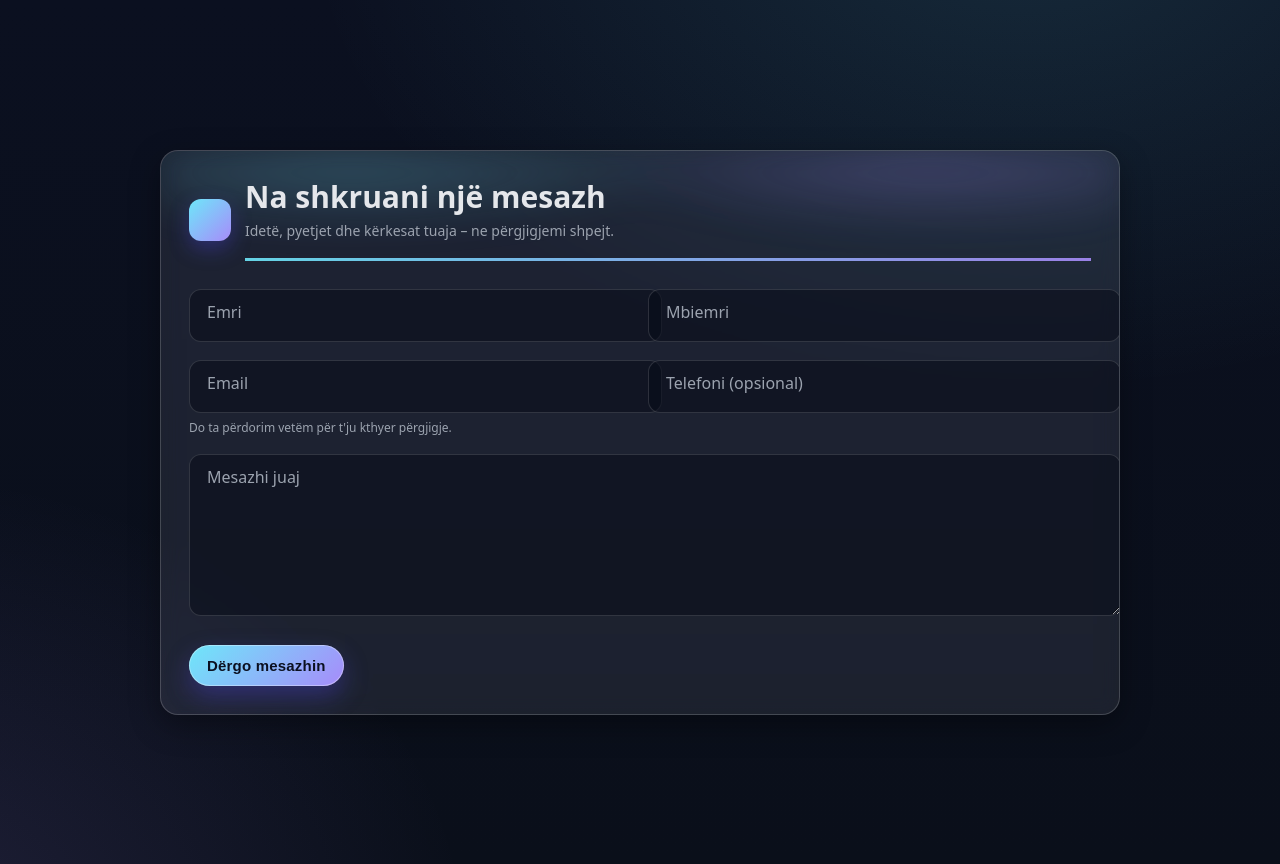
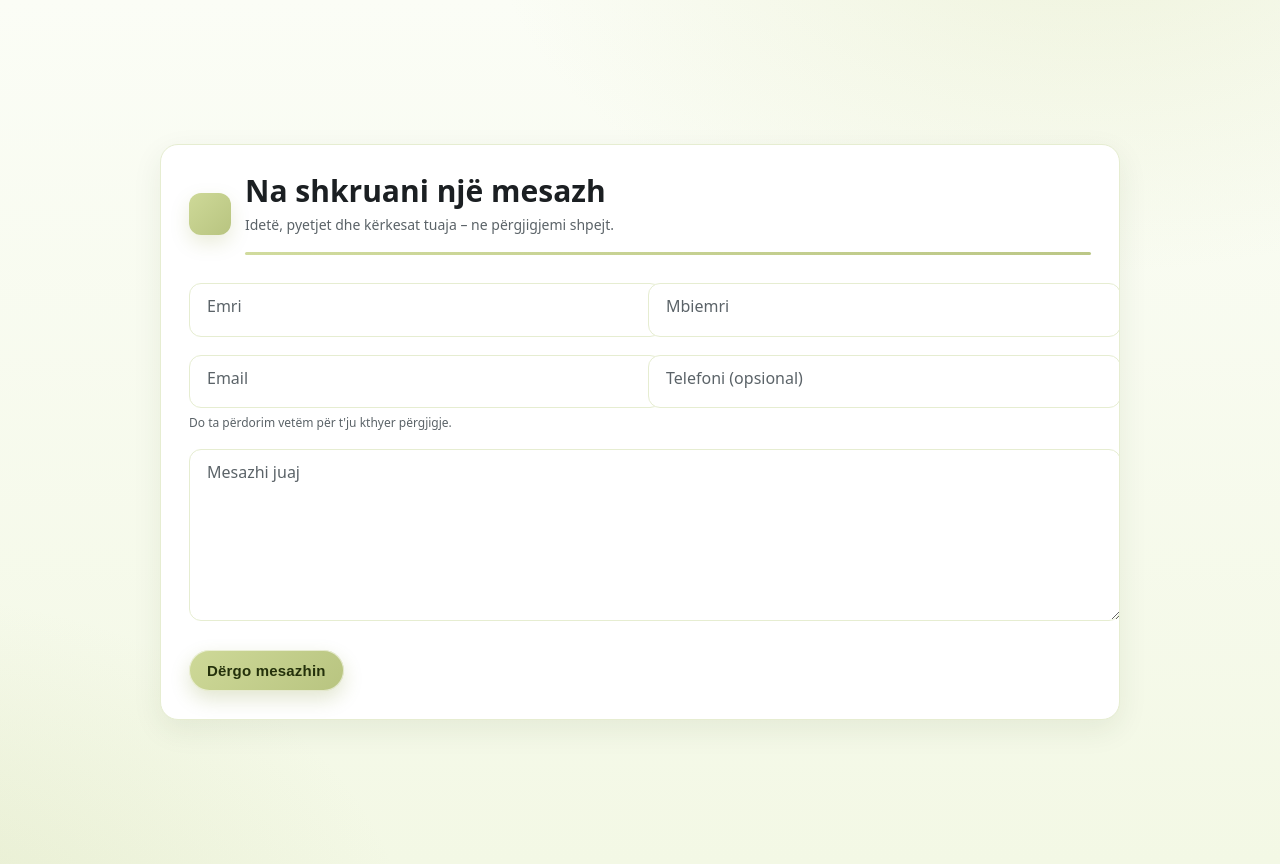
Before and after one commit to KetiBakiu/Contact_form_Contact, a plain HTML site: page index.html in a window 1280 px wide. Drawn offline with Linux system fonts and the light colour scheme.

Commit message:
Update index.html

```diff
--- a/index.html
+++ b/index.html
@@ -1,39 +1,38 @@
 <!DOCTYPE html>
-<html lang="en">
+<html lang="sq">
 <head>
   <meta charset="UTF-8" />
   <meta name="viewport" content="width=device-width, initial-scale=1" />
-  <title>Contact Us</title>
+  <title>Na shkruani një mesazh</title>
   <style>
     :root{
-      --bg: #0b1020;
-      --fg: #0f172a;
-      --card: rgba(255,255,255,.08);
-      --stroke: rgba(255,255,255,.18);
-      --text: #e5e7eb;
-      --muted: #9ca3af;
-      --primary: #6ee7f9;    /* cyan */
-      --accent:  #a78bfa;    /* violet */
-      --danger:  #fca5a5;
-      --success: #86efac;
-      --shadow: 0 10px 30px rgba(0,0,0,.35);
+      /* Palette */
+      --primary: #ced998;   /* requested green */
+      --primary-2: #b8c480; /* darker companion */
+      --ink: #1b1f22;       /* text */
+      --muted: #5b6368;     /* secondary text */
+      --bg-1: #fbfdf6;      /* light base */
+      --bg-2: #f3f8e5;      /* light tint */
+      --card: #ffffff;      /* card background */
+      --stroke: #e6edd1;    /* soft border */
+      --shadow: 0 10px 30px rgba(40, 60, 0, .08);
       --radius-xl: 18px;
       --radius-md: 12px;
     }
 
-    /* === Page background with soft gradient === */
+    /* Page: airy, light background with soft green blobs */
     body{
       margin:0; min-height:100svh; display:grid; place-items:center;
       font-family: system-ui, -apple-system, Segoe UI, Roboto, Arial, sans-serif;
-      color: var(--text);
-      background: radial-gradient(1200px 800px at 80% -10%, rgba(103,232,249,.12), transparent 60%),
-                  radial-gradient(1000px 800px at -10% 110%, rgba(167,139,250,.14), transparent 60%),
-                  linear-gradient(180deg, #0b1020, #0a0f1a);
+      color: var(--ink);
+      background:
+        radial-gradient(1000px 600px at 85% -10%, rgba(206,217,152,.28), transparent 60%),
+        radial-gradient(900px 600px at -10% 110%, rgba(184,196,128,.22), transparent 60%),
+        linear-gradient(180deg, var(--bg-1), var(--bg-2));
       padding: 32px;
     }
 
-    /* === Container === */
-    .wrap { width:min(960px, 100%); }
+    .wrap{ width:min(960px, 100%); }
 
     .card{
       position:relative;
@@ -41,102 +40,84 @@
       border: 1px solid var(--stroke);
       border-radius: var(--radius-xl);
       box-shadow: var(--shadow);
-      backdrop-filter: blur(10px) saturate(120%);
-      -webkit-backdrop-filter: blur(10px) saturate(120%);
       overflow: clip;
     }
 
-    .header{
-      padding: 28px 28px 0 28px;
-      display:flex; align-items:center; gap:14px;
-    }
-    .logo{ width:42px; height:42px; border-radius:12px; background:linear-gradient(135deg, var(--primary), var(--accent)); box-shadow: 0 8px 20px rgba(79,70,229,.35); }
+    .header{ padding: 28px 28px 0; display:flex; align-items:center; gap:14px; }
+    .logo{ width:42px; height:42px; border-radius:12px; background:linear-gradient(135deg, var(--primary), var(--primary-2)); box-shadow: 0 8px 20px rgba(111,128,0,.15); }
     .titleBox{ flex:1; }
     h1{ font-size: clamp(22px, 2.4vw, 30px); line-height:1.2; margin:0; }
     .subtitle{ margin:6px 0 0; color: var(--muted); font-size:14px; }
+    .accent-bar{ height:3px; width:100%; margin:18px 0 0; background: linear-gradient(90deg, var(--primary), var(--primary-2)); opacity:.95; border-radius: 999px; }
 
-    /* Accent border */
-    .accent-bar{
-      height:3px; width:100%; margin:18px 0 0; background: linear-gradient(90deg, var(--primary), var(--accent)); opacity:.9;
-    }
-
-    /* === Form === */
     form{ padding: 28px; display:grid; gap:18px; }
 
     .grid{ display:grid; grid-template-columns: 1fr 1fr; gap:16px; }
-    @media (max-width: 720px){
-      .grid{ grid-template-columns: 1fr; }
-    }
+    @media (max-width: 720px){ .grid{ grid-template-columns: 1fr; } }
 
     .field{ position:relative; }
     .input, textarea{
       width:100%;
       padding: 16px 14px 14px;
       border-radius: var(--radius-md);
-      border:1px solid rgba(255,255,255,.14);
-      background: rgba(8,12,24,.55);
-      color: var(--text);
-      outline:none; font-size:15px; line-height:1.4;
+      border:1px solid var(--stroke);
+      background: #fff;
+      color: var(--ink);
+      outline:none; font-size:15px; line-height:1.45;
       transition: border .2s ease, box-shadow .2s ease, background .2s ease;
     }
     .input::placeholder, textarea::placeholder{ color: transparent; }
 
-    /* Floating label */
     .label{
       position:absolute; left:12px; top:12px; padding:0 6px;
       transform-origin:left top; pointer-events:none;
       color: var(--muted); background: transparent;
       transition: transform .18s ease, color .18s ease, background .18s ease;
     }
-    .input:focus, textarea:focus{ border-color: rgba(167,139,250,.8); box-shadow: 0 0 0 3px rgba(167,139,250,.18); background: rgba(12,18,36,.65); }
+
+    .input:focus, textarea:focus{
+      border-color: color-mix(in oklab, var(--primary) 60%, #7a8742 0%);
+      box-shadow: 0 0 0 4px color-mix(in oklab, var(--primary) 30%, transparent);
+      background: #fff;
+    }
 
     .input:not(:placeholder-shown) + .label,
     textarea:not(:placeholder-shown) + .label,
     .input:focus + .label,
     textarea:focus + .label{
-      transform: translateY(-12px) scale(.85);
-      background: linear-gradient(180deg, rgba(11,16,32,1), rgba(11,16,32,.6));
-      color: #d1d5db;
+      transform: translateY(-12px) scale(.86);
+      background: var(--card);
+      color: #3c4036;
     }
 
-    textarea{ min-height: 130px; resize: vertical; }
+    textarea{ min-height: 140px; resize: vertical; }
 
-    /* Helper text */
     .hint{ font-size: 12px; color: var(--muted); margin-top: 6px; }
 
-    /* Actions */
-    .actions{ display:flex; align-items:center; gap:12px; margin-top: 6px; }
+    .actions{ display:flex; align-items:center; gap:12px; margin-top: 6px; flex-wrap: wrap; }
     .btn{
       appearance:none; border:0; cursor:pointer; user-select:none;
       padding: 12px 18px; border-radius: 999px;
-      background: linear-gradient(135deg, var(--primary), var(--accent));
-      color: #0b1020; font-weight: 700; letter-spacing:.2px; font-size: 15px;
-      box-shadow: 0 10px 24px rgba(79,70,229,.35), inset 0 0 0 1px rgba(255,255,255,.35);
+      background: linear-gradient(135deg, var(--primary), var(--primary-2));
+      color: #24310b; font-weight: 700; letter-spacing:.2px; font-size: 15px;
+      box-shadow: 0 8px 20px rgba(110,130,20,.20), inset 0 0 0 1px rgba(255,255,255,.6);
       transition: transform .12s ease, filter .2s ease, box-shadow .2s ease;
     }
-    .btn:hover{ filter: brightness(1.08); box-shadow: 0 14px 34px rgba(79,70,229,.45), inset 0 0 0 1px rgba(255,255,255,.35); }
+    .btn:hover{ filter: brightness(1.05); box-shadow: 0 12px 28px rgba(110,130,20,.26), inset 0 0 0 1px rgba(255,255,255,.65); }
     .btn:active{ transform: translateY(1px); }
     .btn[disabled]{ opacity:.6; cursor:not-allowed; }
 
     .status{ font-size: 14px; color: var(--muted); }
 
-    /* Banner for success/error */
     .banner{ display:none; align-items:center; gap:10px; border-radius: 12px; padding: 12px 14px; border:1px solid; }
     .banner.show{ display:flex; }
-    .banner.success{ background: rgba(22,101,52,.25); border-color: rgba(34,197,94,.35); color:#d1fae5; }
-    .banner.error{ background: rgba(127,29,29,.25); border-color: rgba(239,68,68,.4); color:#fee2e2; }
-
-    /* Subtle decorative glow */
-    .glow{ position:absolute; inset:-2px; pointer-events:none; filter: blur(20px); opacity:.28; z-index:-1;
-      background: radial-gradient(600px 140px at 20% 0%, var(--primary), transparent 60%),
-                  radial-gradient(600px 140px at 80% 0%, var(--accent), transparent 60%);
-    }
+    .banner.success{ background: #f0f9eb; border-color: #cce3b0; color:#305419; }
+    .banner.error{ background: #fff3f3; border-color: #f3c2c2; color:#7a2c2c; }
   </style>
 </head>
 <body>
   <div class="wrap">
     <div class="card">
-      <div class="glow" aria-hidden="true"></div>
       <div class="header">
         <div class="logo" aria-hidden="true"></div>
         <div class="titleBox">
@@ -186,7 +167,7 @@
   </div>
 
   <script>
-    // Replace with your Apps Script Web App URL
+    // Vendos URL-në e Web App nga Google Apps Script
     const SCRIPT_URL = "https://script.google.com/macros/s/AKfycby9SPN4YNckyxGnbEuCR8aK-LxzOjYvmNJFRAJxl9gWODNv7JAfpf5dPvu0I6noXd5OjQ/exec";
 
     const form = document.getElementById("contact-form");
@@ -199,7 +180,6 @@
       banner.className = `banner show ${type}`;
       banner.textContent = msg;
     }
-
     function disableForm(disabled){ submitBtn.disabled = disabled; }
 
     function validate(){
```
